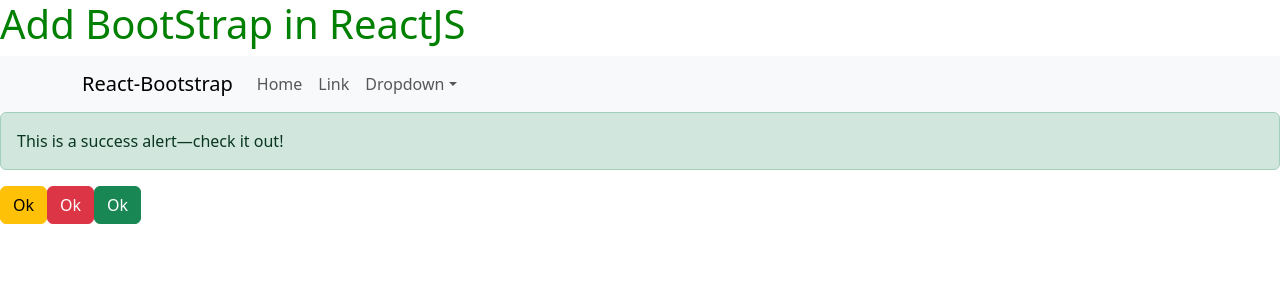
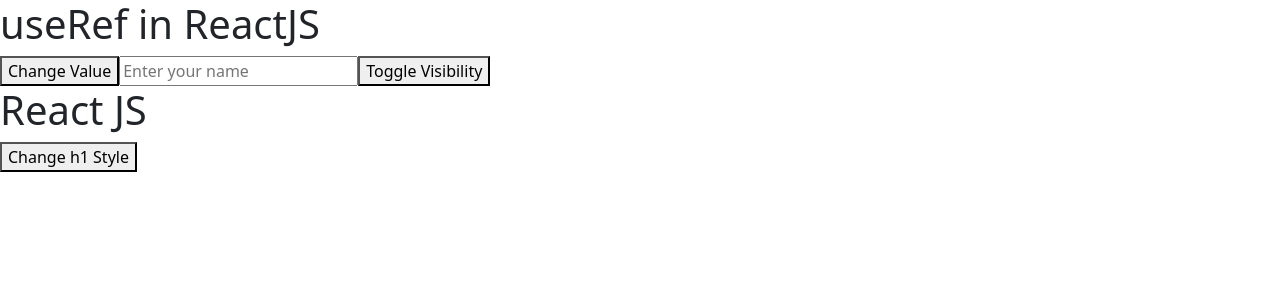
Before and after one commit to himanshusinha/ReactJsCodeStepByStep, a React (Vite) app: page / in a window 1280 px wide. Shown: the top 300 px of the page. Built offline with nearby package versions, Linux system fonts and the light colour scheme.

Commit message:
useRef in ReactJS

```diff
--- a/src/App.jsx
+++ b/src/App.jsx
@@ -1,45 +1,36 @@
+import { useRef } from "react";
 import "./css/style.css";
-import { Alert, Button } from "react-bootstrap";
-import Container from "react-bootstrap/Container";
-import Nav from "react-bootstrap/Nav";
-import Navbar from "react-bootstrap/Navbar";
-import NavDropdown from "react-bootstrap/NavDropdown";
+
 function App() {
+  const inputRef = useRef();
+  const h1Ref = useRef();
+  const inputHandler = () => {
+    console.log("input ref value");
+    inputRef.current.focus();
+    inputRef.current.style.color = "red";
+    inputRef.current.placeholder = "Enter password";
+    inputRef.current.value = "123";
+  };
+  const h1Handler = () => {
+    h1Ref.current.style.color = "green";
+  };
+  const toggleHandler = () => {
+    if (inputRef.current.style.display !== "none") {
+      inputRef.current.style.display = "none";
+    } else {
+      inputRef.current.style.display = "inline";
+    }
+  };
+
   return (
     <div>
-      <h1 className="heading">Add BootStrap in ReactJS</h1>
-
-      <Navbar expand="lg" className="bg-body-tertiary">
-        <Container>
-          <Navbar.Brand href="#home">React-Bootstrap</Navbar.Brand>
-          <Navbar.Toggle aria-controls="basic-navbar-nav" />
-          <Navbar.Collapse id="basic-navbar-nav">
-            <Nav className="me-auto">
-              <Nav.Link href="#home">Home</Nav.Link>
-              <Nav.Link href="#link">Link</Nav.Link>
-              <NavDropdown title="Dropdown" id="basic-nav-dropdown">
-                <NavDropdown.Item href="#action/3.1">Action</NavDropdown.Item>
-                <NavDropdown.Item href="#action/3.2">
-                  Another action
-                </NavDropdown.Item>
-                <NavDropdown.Item href="#action/3.3">
-                  Something
-                </NavDropdown.Item>
-                <NavDropdown.Divider />
-                <NavDropdown.Item href="#action/3.4">
-                  Separated link
-                </NavDropdown.Item>
-              </NavDropdown>
-            </Nav>
-          </Navbar.Collapse>
-        </Container>
-      </Navbar>
-      <Alert variant="success">This is a success alert—check it out!</Alert>
-      <Button variant="warning">Ok</Button>
-      <Button variant="danger">Ok</Button>
-      <Button variant="success">Ok</Button>
+      <h1>useRef in ReactJS</h1>
+      <button onClick={inputHandler}>Change Value</button>
+      <input ref={inputRef} type="text" placeholder="Enter your name" />
+      <button onClick={toggleHandler}>Toggle Visibility</button>
+      <h1 ref={h1Ref}>React JS</h1>
+      <button onClick={h1Handler}>Change h1 Style</button>
     </div>
   );
 }
-
 export default App;
```
